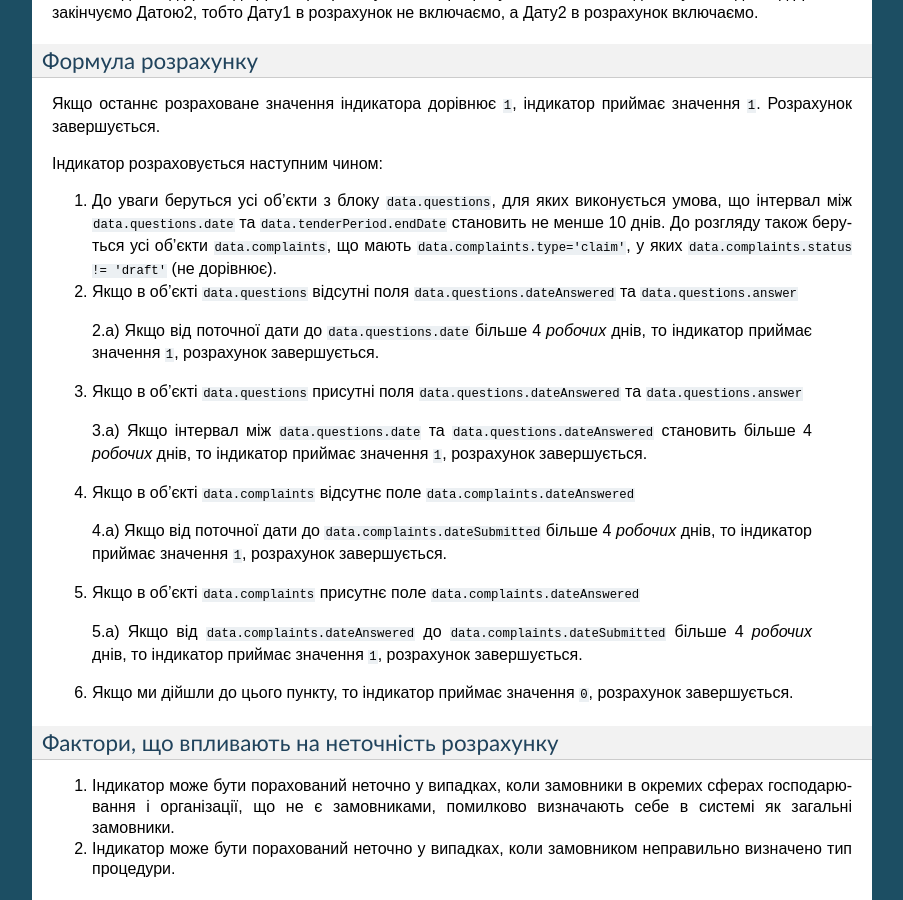
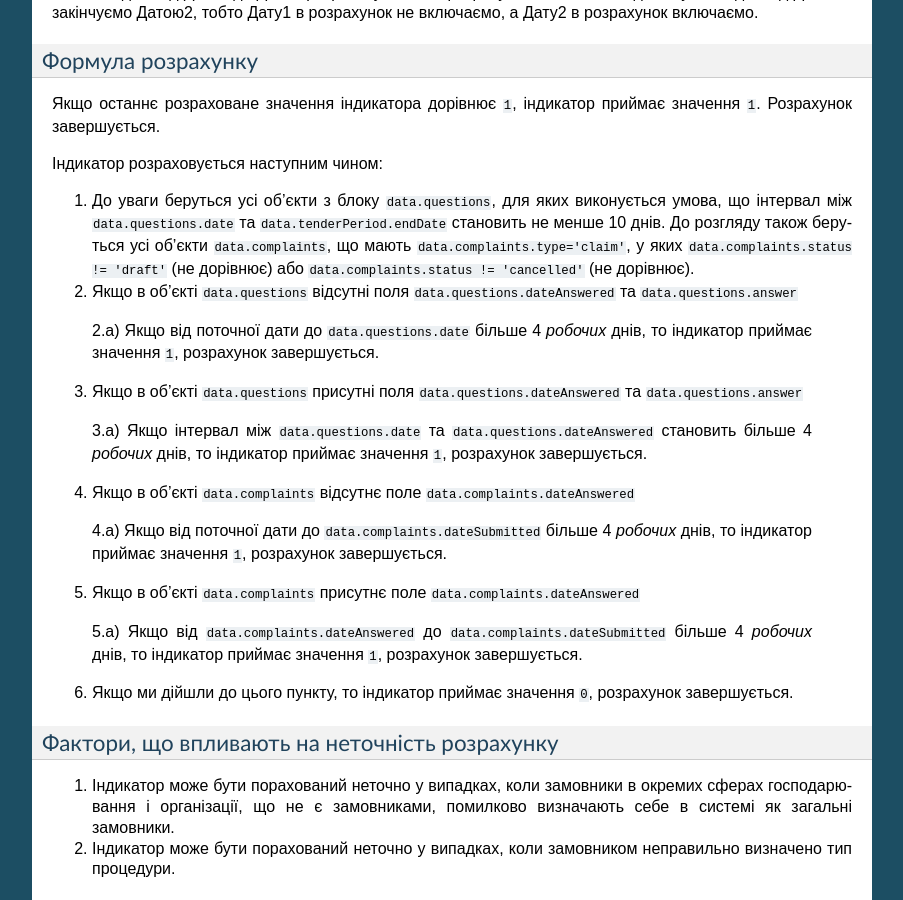
Before and after one commit to dbolshev/indicators-docs, a Sphinx documentation site: the page built from docs/RISK-1-10.rst, in a window 1280 px wide and 900 px high, scrolled down 2095 px. Shown: the whole window, without its empty margins (198-1101 px from the left). Built offline with Sphinx 7.4.7, drawn with Linux system fonts in a browser that asks for light colours; pages that are not in the unit, such as notebooks, are missing from menus.

Commit message:
Update RISK-1-10.rst

```diff
--- a/docs/RISK-1-10.rst
+++ b/docs/RISK-1-10.rst
@@ -112,7 +112,7 @@ RISK-1-10. Ненадання або несвоєчасне надання ро
 
 Індикатор розраховується наступним чином:
 
-1. До уваги беруться усі об'єкти з блоку ``data.questions``, для яких виконується умова, що інтервал між ``data.questions.date`` та ``data.tenderPeriod.endDate`` становить не менше 10 днів. До розгляду також беруться усі об'єкти ``data.complaints``, що мають ``data.complaints.type='claim'``, у яких ``data.complaints.status != 'draft'`` (не дорівнює).
+1. До уваги беруться усі об'єкти з блоку ``data.questions``, для яких виконується умова, що інтервал між ``data.questions.date`` та ``data.tenderPeriod.endDate`` становить не менше 10 днів. До розгляду також беруться усі об'єкти ``data.complaints``, що мають ``data.complaints.type='claim'``, у яких ``data.complaints.status != 'draft'`` (не дорівнює) або ``data.complaints.status != 'cancelled'`` (не дорівнює).
 
 2. Якщо в об'єкті ``data.questions`` відсутні поля ``data.questions.dateAnswered`` та ``data.questions.answer``
 
```
